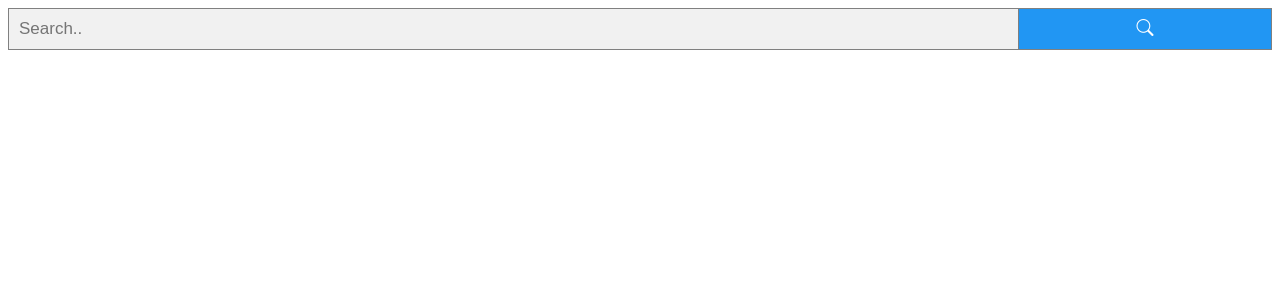
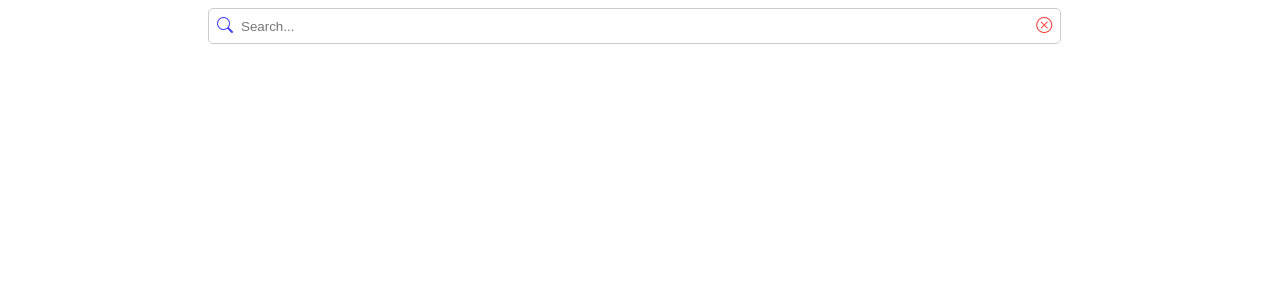
Before and after one commit to ABISHEK-KU/Blog-Story, a React (Create React App) app: page / in a window 1280 px wide. Shown: the top 300 px of the page. Built offline with nearby package versions, Linux system fonts and the light colour scheme.

Commit message:
intial commit

```diff
--- a/public/index.html
+++ b/public/index.html
@@ -3,7 +3,7 @@
   <head>
     <meta charset="utf-8" />
     <link rel="icon" href="%PUBLIC_URL%/favicon.ico" />
-    <meta name="viewport" content="width=device-width, initial-scale=1" />
+    <meta name="viewport" content="width=device-width, initial-scale=1.0" />
     <meta name="theme-color" content="#000000" />
     <meta
       name="description"
--- a/src/Components/StoryCreate.js
+++ b/src/Components/StoryCreate.js
@@ -1,14 +1,15 @@
 import React from "react";
 import '../Style/StoryCreate.css';
-import 'bootstrap-icons'
+import 'bootstrap-icons/font/bootstrap-icons.css'
 
 const StoryCreate = (props) => {
     return (
-        <div>
-            <form class="example" action="/action_page.php">
-                <input type="text" placeholder="Search.." name="search"/>
-                    <button type="submit"><i class="bi bi-search"></i></button>
-            </form>
+        <div className="mainSearchContainer">
+            <div className="searchContainer">
+                <i className="bi bi-search"></i>
+                <input className="searchBox" type="search" name="search" placeholder="Search..." />
+                <i className="bi bi-x-circle"></i>
+            </div>
         </div>
     )
 }
--- a/src/Style/StoryCreate.css
+++ b/src/Style/StoryCreate.css
@@ -1,34 +1,29 @@
-* {
-    box-sizing: border-box;
-  }
+.mainSearchContainer{
+  display:flex;
+  margin-left:200px;
+}
+.searchContainer {
+  display:inline-flex;
+  flex: 1 1 300px;
+  border: 1px solid #ccc;
+  border-radius: 5px;
+  overflow: hidden;
+  max-width: 80%;
+}
 
-  form.example input[type=text] {
-    padding: 10px;
-    font-size: 17px;
-    border: 1px solid grey;
-    float: left;
-    width: 80%;
-    background: #f1f1f1;
-  }
+.bi-search {
+  padding: 0.5rem;
+  color:rgb(61, 61, 253);
+}
+.bi-x-circle{
+  padding: 0.5rem;
+  color:rgb(253, 61, 61);
+}
 
-  form.example button {
-    float: left;
-    width: 20%;
-    padding: 10px;
-    background: #2196F3;
-    color: white;
-    font-size: 17px;
-    border: 1px solid grey;
-    border-left: none;
-    cursor: pointer;
-  }
-
-  form.example button:hover {
-    background: #0b7dda;
-  }
-
-  form.example::after {
-    content: "";
-    clear: both;
-    display: table;
-  }
+.searchBox {
+  border:none;
+  padding: 0.5rem 0.5rem 0.5rem 0;
+  flex: 1;
+  background-color: transparent;
+  outline: none;
+}
```
